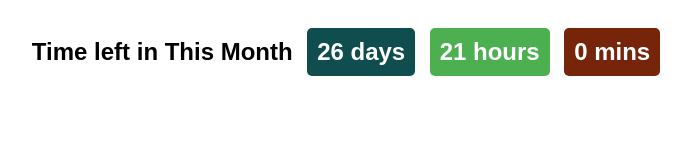
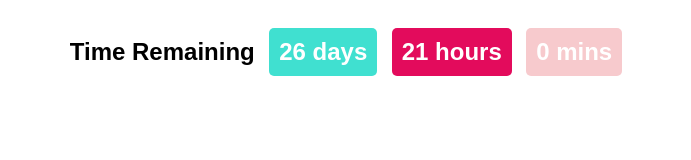
Before and after one commit to odh-donna/notion, a plain HTML site: page countdown.html in a window 1280 px wide. Shown: the whole page, without its empty margins (289-980 px from the left). Drawn offline with Linux system fonts and the light colour scheme; a web font is replaced by a local one.

Commit message:
Update countdown.html

```diff
--- a/countdown.html
+++ b/countdown.html
@@ -5,7 +5,7 @@
     <meta name="viewport" content="width=device-width, initial-scale=1.0">
     <link href="https://fonts.googleapis.com/css2?family=Nabla&display=swap" rel="stylesheet">
 
-    <title>Time is ticking...</title>
+    <title>Countdown</title>
     <style>
 
         body{
@@ -21,13 +21,13 @@
             border-radius: 5px;
         }
         #days{
-            background-color:#0f4d4f;
+            background-color:#40E0D0;
         }
         #hours{
-            background-color:#4CAF50;
+            background-color:#e30b5c;
         }
         #minutes{
-            background-color:#76250b;
+            background-color:#f7cacd;
         }
         h2{
             display: inline-block;
@@ -67,7 +67,7 @@
 
     <div id="counter">
     <h2>
-        Time left in This Month
+        Time Remaining
     </h2>
 
         <h2 class="box" id="days"></h2>
```
